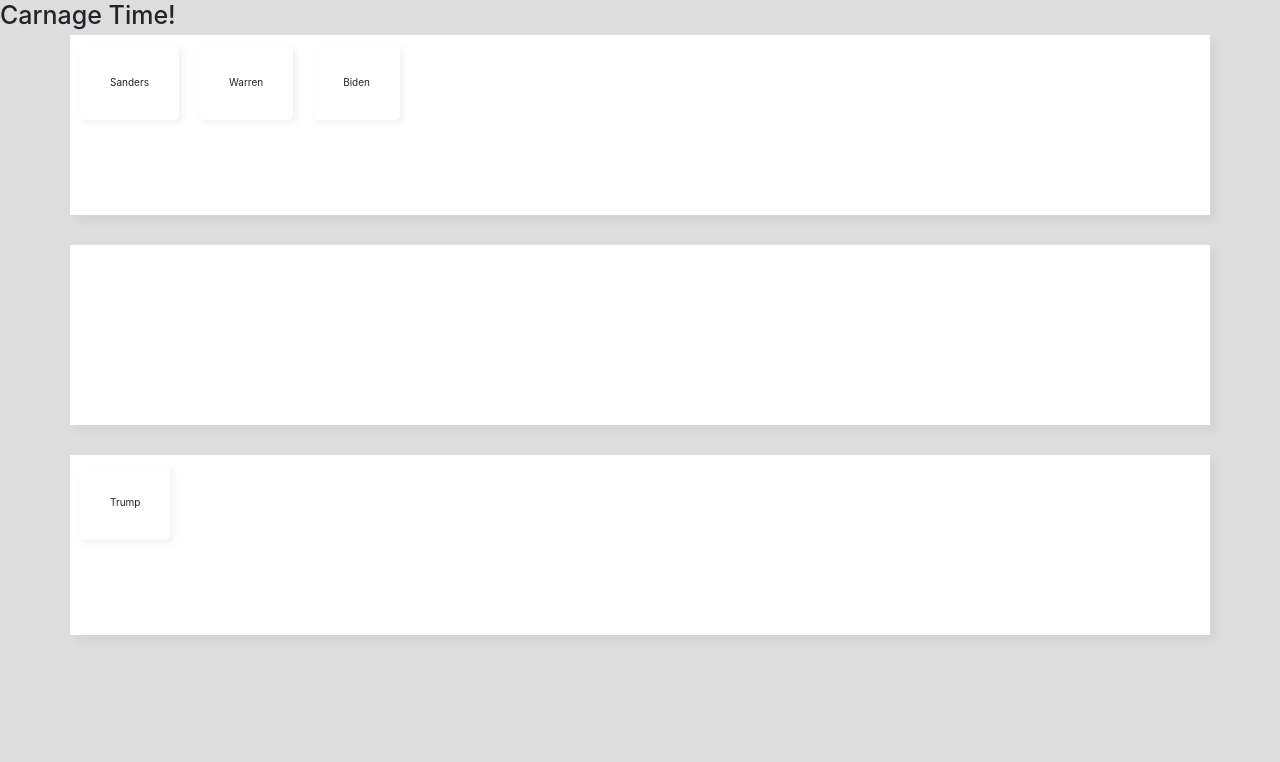
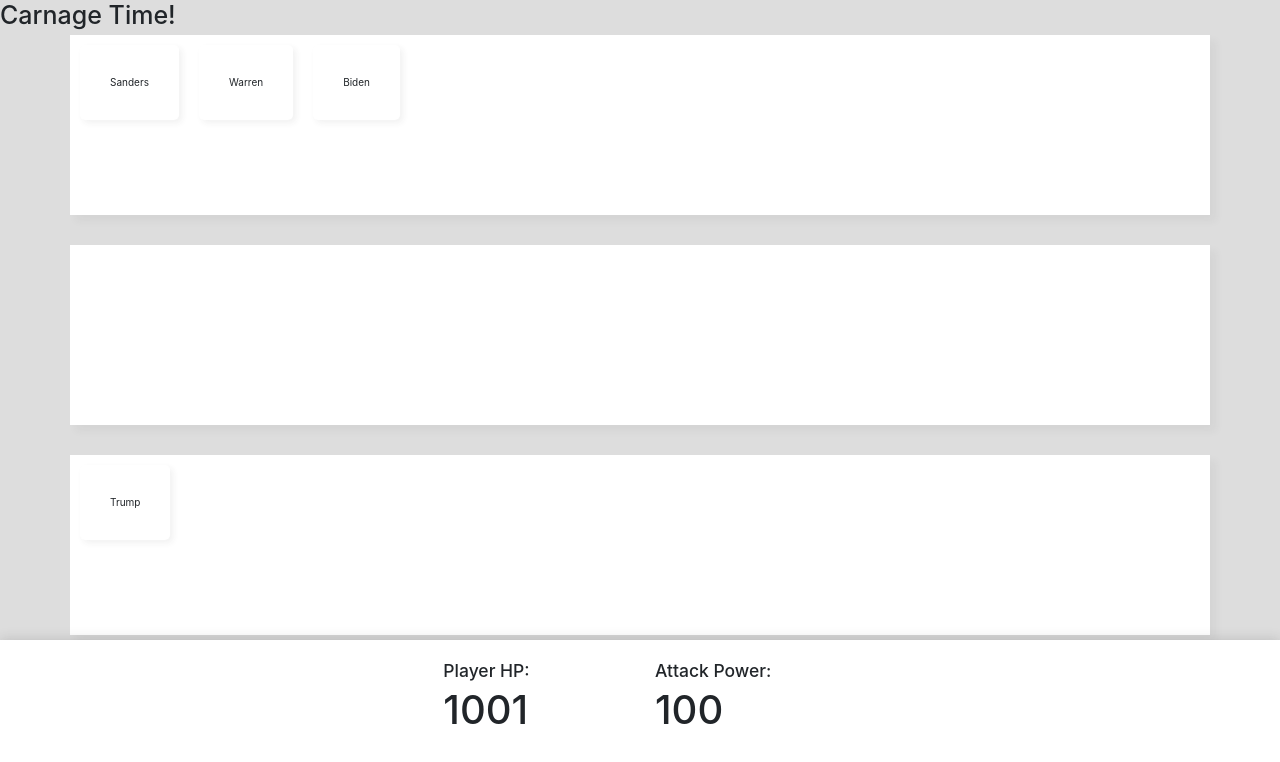
Before and after one commit to gnefkow/FightRPG, a plain HTML site: page index.html in a window 1280 px wide. Both pictures are taken after a click on the item "Trump". Drawn offline with nearby package versions, Linux system fonts and the light colour scheme.

Commit message:
Player and Opponent HP and AP now display in the window

```diff
--- a/assets/javascript.js
+++ b/assets/javascript.js
@@ -4,11 +4,34 @@
 //create HTML FIle
 
 
-// DOM Elements
+// DOM Elements: Battle Fields
+var playerSpotEL
+  playerSpotEL = document.getElementById("playerSpot");
 var opponentPenEL
+  opponentPenEl = document.getElementById("opponentsLeftSpotList");
 var battlefieldEL
-var playerSpotEL
-var playerCountsEL
+  battlefieldEL = document.getElementById("battlefieldSpot");
+
+//DOM Elements: SCOREKEEPING
+var playerCounts
+    playerCounts = document.getElementById("playerCounterContainer");
+    playerCounts.style.display = "none";
+  var playerCountsEL_HP
+    playerCountsEL_HP = document.getElementById("playerHP");
+  var playerCountsEL_AP
+    playerCountsEL_AP = document.getElementById("playerAP");
+var opponentCounts
+    opponentCounts = document.getElementById("opponentCounterContainer");
+    opponentCounts.style.display = "none";
+  var opponentCountsEL_HP
+    opponentCountsEL_HP = document.getElementById("opponentHP");
+  var playerCountsEL_AP
+    opponentCountsEL_AP = document.getElementById("opponentAP");
+
+
+
+
+
 var opponentCountsEL
 
 
@@ -56,8 +79,9 @@
 
 
 // ============================== NEW GAME: ============================== //
-opponentPenEl = document.getElementById("opponentsLeftSpotList");
-playerSpotEL = document.getElementById("playerSpot");
+
+
+
 
 
 
@@ -76,25 +100,30 @@
   $(`.characterCard`).on("click", function() {
     if (!playerIsSelected ) { //(IF PLAYER IS NOT SELECTED)
         $(this).appendTo( playerSpotEL );
-        // player = this.id;  //this is pulling a string with the rignt name, but... its a string
+      // The chosen character becomes var player
         player = characters[this.id];
-        console.log(`Now player is ${player}`);
         playerIsSelected = true;
-        battle();
+      //Player's HP and AP are displayed
+        playerCounts.style.display = "block";
+        $(playerCountsEL_HP).html(player.HP);
+        $(playerCountsEL_AP).html(player.AP);
+
+
+    //Selects Opponent:
     } else if (!opponentIsSelected){
         $(this).appendTo( battlefieldEL );
+      // chosen enemy becomes "opponent"
         opponent = characters[this.id];
-        console.log(`The player has chosen ${opponent} as the opponent.`)
         opponentIsSelected = true;
+      //Opponent's HP and AP are displayed
+        opponentCounts.style.display = "block";
+        $(opponentCountsEL_HP).html(opponent.HP);
+        $(opponentCountsEL_AP).html(opponent.AP);
     } else {
         battle();
     }
   });
 
-  // sets playerHP == character's HP
-  // playerHP == player.HP;
-  // sets playerAP == character's AP
-  // Remove character from opponentsLeft array
 };
 
 
@@ -104,23 +133,7 @@
 // ======================================== BATTLE ======================================== //
 
 function battle(){
-  battlefieldEL = document.getElementById("battlefieldSpot");
-
   console.log(`function battle ran`)
-
-    // -------------------- CHOOSE OPPONENT -------------------- //
-
-
-
-    //CHOOSE ENEMY:
-
-
-
-
-
-          // chosen enemy becomes "opponent"
-          // opponentHP == character's HP
-          // opponentCAP == character's CAP
           //display attack button
 
       //     attack();
--- a/index.html
+++ b/index.html
@@ -38,6 +38,21 @@
     <div id="battlefieldSpot"></div>
   </div>
 </div>
+<!-- PLAYER COUNTERS -->
+<div id="opponentCounterContainer">
+    <div class="row">
+      <div class="col-sm-4"></div>
+      <div class="col-sm-2 opponentCounter" >
+        <h3>Player HP:</h3>
+        <h2 id="opponentHP"></h2>
+      </div>
+      <div class="col-sm-2 opponentCounter">
+          <h3>Attack Power:</h3>
+          <h2 id="opponentAP"></h2>
+      </div>
+      <div class="col-sm-4"></div>
+    </div>
+  </div>
 
 <div class="spacer"></div>
 
@@ -50,7 +65,20 @@
 </div>
 
 <!-- PLAYER COUNTERS -->
-
+<div id="playerCounterContainer">
+  <div class="row">
+    <div class="col-sm-4"></div>
+    <div class="col-sm-2 playerCounter" >
+      <h3>Player HP:</h3>
+      <h2 id="playerHP"></h2>
+    </div>
+    <div class="col-sm-2 playerCounter">
+        <h3>Attack Power:</h3>
+        <h2 id="playerAP"></h2>
+    </div>
+    <div class="col-sm-4"></div>
+  </div>
+</div>
 
 
 
--- a/style.css
+++ b/style.css
@@ -24,3 +24,22 @@
   -moz-box-shadow:    3px 3px 6px 0px rgba(50, 50, 50, 0.07);
   box-shadow:         3px 3px 6px 0px rgba(50, 50, 50, 0.07);
 }
+
+#playerCounterContainer{
+  position: fixed;
+  z-index: 2;
+  bottom: 0;
+  width: 100%;
+  height: 20%;
+  margin-top: -1em;
+  padding: 2em;
+  background-color: white;
+  -webkit-box-shadow: 0px 0px 12px 0px rgba(50, 50, 50, 0.2);
+  -moz-box-shadow:    0px 0px 12px 0px rgba(50, 50, 50, 0.2);
+  box-shadow:         0px 0px 12px 0px rgba(50, 50, 50, 0.2);
+}
+
+#playerCounterContainer h2{
+  font-size: 4em;
+
+}
```
